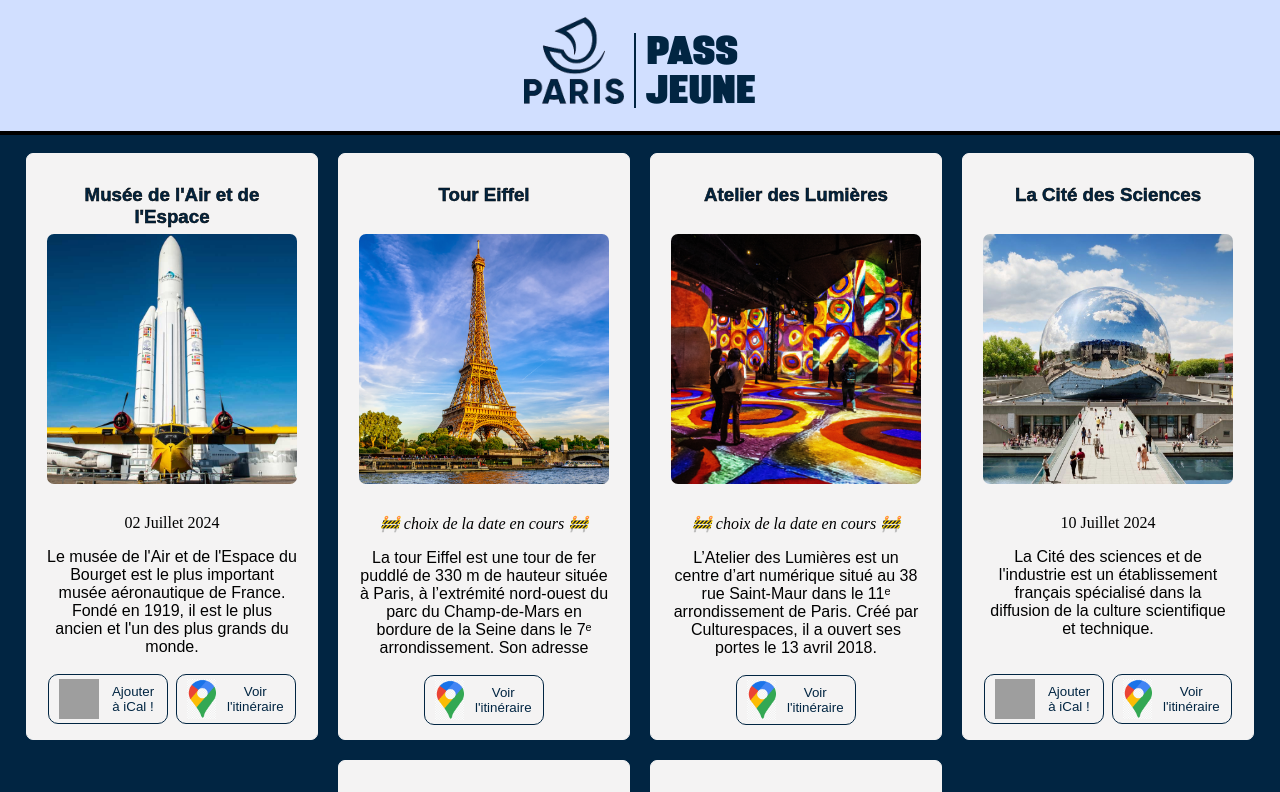
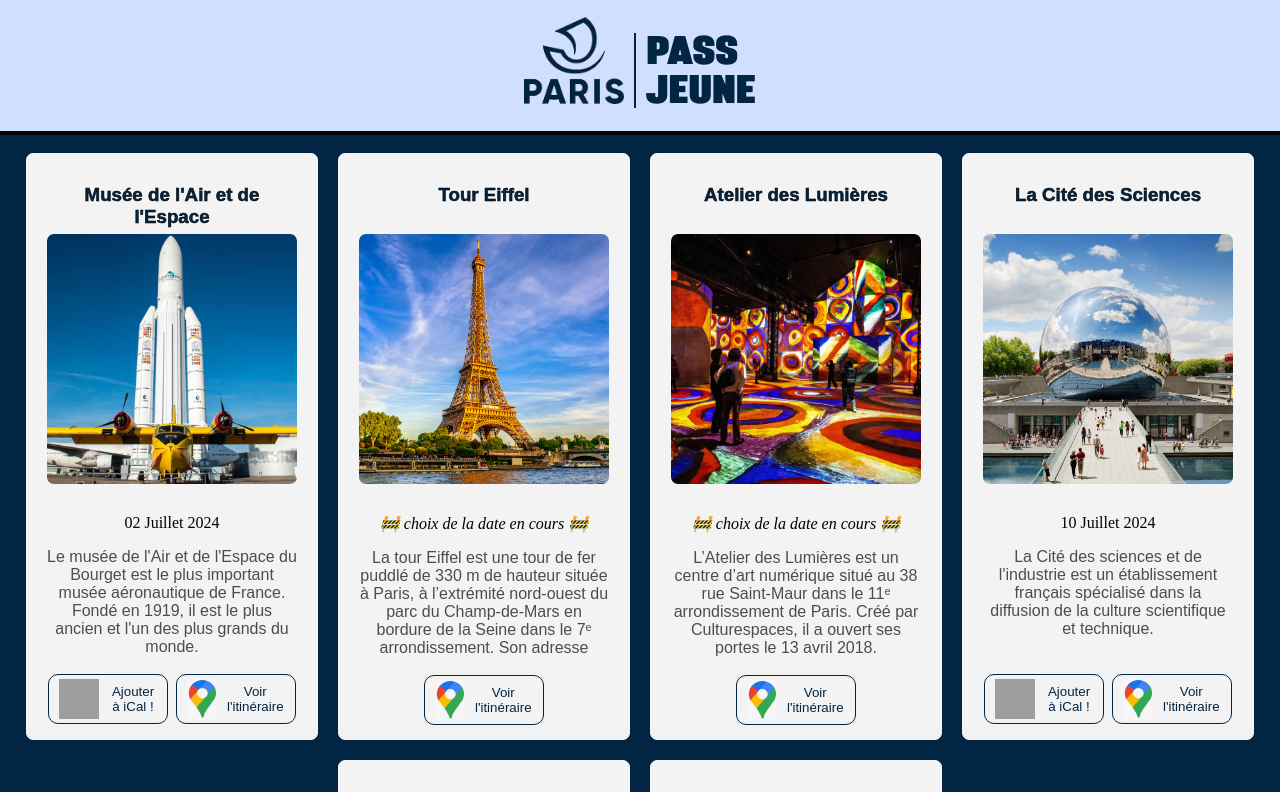
Before and after one commit to Amiiine27/passe-jeune-prog, a React (Vite) app: page / in a window 1280 px wide. Shown: the top 792 px of the page. Built offline with nearby package versions, Linux system fonts and the light colour scheme; grey boxes are pictures that could not be loaded.

Commit message:
bonne nuit

```diff
--- a/src/Style/Card.css
+++ b/src/Style/Card.css
@@ -37,10 +37,30 @@
 
 .card .card-description {
   font-family: Arial, sans-serif;
-  color: #000;
+  color: hsl(0, 0%, 30%);
   height: 110px; /* Hauteur maximale de la description */
-  overflow: auto; /* Activer la barre de défilement si nécessaire */
+  overflow-y: auto; /* Activation de la scrollbar uniquement si nécessaire */
+
+  /* Personnalisation de la scrollbar */
+  scrollbar-width: 10px; /* Firefox */
+  scrollbar-color: rgba(199, 199, 199, 0.242) rgb(199, 199, 199, 0.242); /* Firefox */
 }
+
+/* WebKit */
+.card .card-description::-webkit-scrollbar {
+  width: 12px; /* Largeur de la scrollbar */
+}
+
+.card .card-description::-webkit-scrollbar-track {
+  background: rgb(199, 199, 199, 0.242); /* Couleur de fond de la scrollbar */
+}
+
+.card .card-description::-webkit-scrollbar-thumb {
+  background-color: rgb(199, 199, 199, 0.242); /* Couleur de la poignée */
+  border-radius: 6px; /* Arrondi des bords de la poignée */
+  border: 3px solid rgb(199, 199, 199, 0.242); /* Bordure de la poignée */
+}
+
 
 .buttons {
   display: flex;
--- a/src/Style/Header.css
+++ b/src/Style/Header.css
@@ -11,7 +11,6 @@
   header {
     width: 100%; /* Largeur totale */
     background-color: #d1dfff; /* Assure que le header est au-dessus du reste du contenu */
-    position: ;
   }
 
 
```
